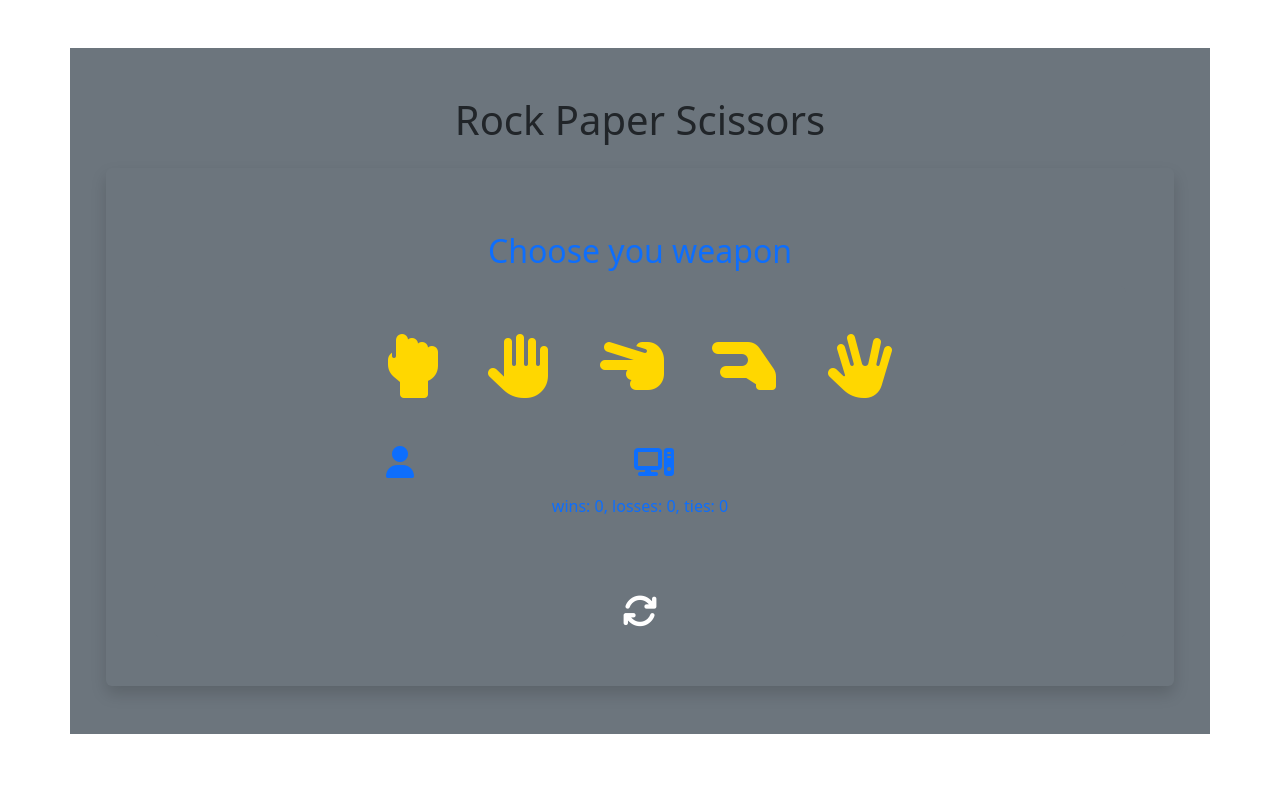
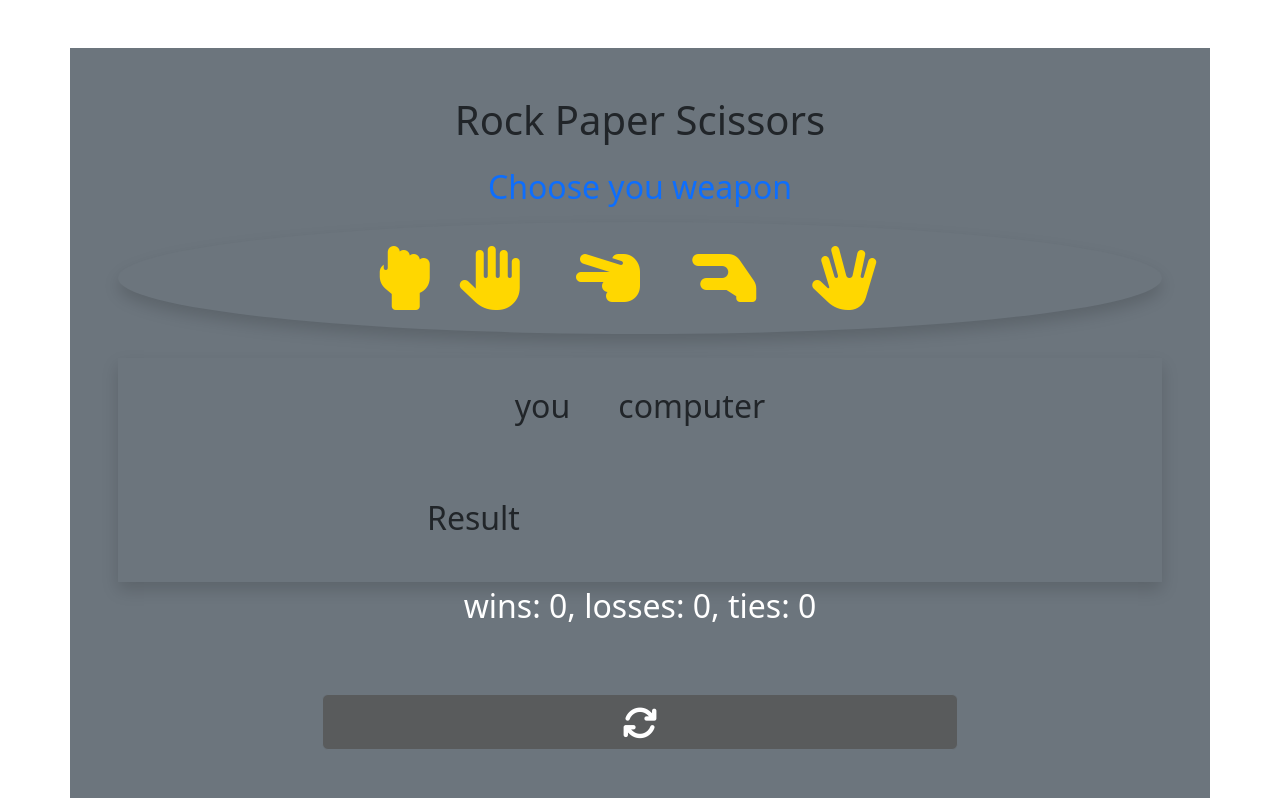
Before and after one commit to tiyotyam/Big-Bang-Theory-Game, a plain HTML site: page index.html in a window 1280 px wide. Drawn offline with nearby package versions, Linux system fonts and the light colour scheme.

Commit message:
rearange the game setup

```diff
--- a/index.html
+++ b/index.html
@@ -11,39 +11,43 @@
 </head>
 <body>
 
-  <div class="container bg-secondary mt-5 p-5">
+  <div class="container bg-secondary mt-5 p-5 text-center">
     <h1 class="text-center mb-4">Rock Paper Scissors</h1>
-    <div class="row justify-content-center rounded-2 shadow p-5">
+    <div class="">
       <!-- Player Choice Buttons -->
       <h2 class="text-center m-3 text-primary">Choose you weapon
       </h2>
-      <div class="d-flex flex-wrap bg-secondary p-4 justify-content-center text-center rounded">
+      <div class="bg-secondary shadow text-center mb-4 rounded-circle">
 
-        <i class="bg-none fas fa-hand-rock fa-4x m-4 text-center" style="color: gold;" onclick="playGame('rock')" title="rock">
+        <i class="bg-none spock fas fa-hand-rock fa-4x text-center" style="color: gold;" onclick="playGame('rock')" title="rock">
         </i>
-        <i class="bg-none fas fa-hand-paper fa-4x m-4" style="color: gold;" onclick="playGame('paper')" title="paper">
+        <i class="bg-none spock fas fa-hand-paper fa-4x m-4" style="color: gold;" onclick="playGame('paper')" title="paper">
         </i>
-        <i class="bg-none fas fa-hand-scissors fa-4x m-4" style="color: gold;" onclick="playGame('scissors')" title="scissors">
+        <i class="bg-none spock fas fa-hand-scissors fa-4x m-4" style="color: gold;" onclick="playGame('scissors')" title="scissors">
         </i>
-        <i class="bg-none fas fa-hand-lizard fa-4x m-4" style="color: gold;" onclick="playGame('lizard')" title="lizard">
+        <i class="bg-none spock fas fa-hand-lizard fa-4x m-4" style="color: gold;" onclick="playGame('lizard')" title="lizard">
         </i>
-        <i class="bg-none fas fa-hand-spock fa-4x m-4" style="color: gold;" onclick="playGame('spock')" title="spock">
+        <i class="bg-none spock fas fa-hand-spock fa-4x m-4" style="color: gold;" onclick="playGame('spock')" title="spock">
         </i>
       </div>
 <!---->
-      <div class="d-flex justify-content-evenly">
 
-        <p class="fas fa-user text-primary fs-2"><span id="you"></span></p>
-        <p class="fas fa-computer text-primary fs-2"><span id="comp"></span></p>
-        <p class="fas fa-result text-primary fs-2"><span id="result"></span></p>
+      <div class="bg-secondary shadow">
+        <div class="bg-secondary d-flex justify-content-center">
+          <p class="p-4 fs-2">you <span id="you" class="js_you"></span></p>
+          <p class="p-4 fs-2"><span id="computer" class="js_computer"></span> computer </p>
       </div>
 
-      <p class="js_score text-primary text-center"></p>
+      <div class="bg-secondary d-flex justify-content-evenly">
+        <p class="result p-4 fs-2">Result<span id=""></span></p>
+        <p class="p-4 fs-2"><span id="result"></span></p>
+      </div>
+      </div>
 
-
+      <p class="js_score fs-2 text-white text-center"></p>
 
 <!---->
-      <button class="btn text-center text-white fs-3 mt-5 btn-secondary"
+      <button class="btn text-center btn_reset text-white fs-3 mt-5 btn-secondary"
           onclick="resetScore();">
         <i class="fas fa-arrows-rotate fa-lg">
         </i>
--- a/script/app.js
+++ b/script/app.js
@@ -4,7 +4,7 @@ let score = JSON.parse(localStorage.getItem('score'))||{
     ties: 0
   };
     updateScore();
-
+    resetGame();
 
   /*this is the optional way to use like the above's or operator.
   if(!score){
@@ -93,6 +93,7 @@ function playGame(playerMove) {
     localStorage.setItem('score', JSON.stringify(score));
 
     updateScore();
+    resetGame();
 
     //store the icons in the variable
     const playerChoice = getMove(playerMove);
@@ -100,8 +101,8 @@ function playGame(playerMove) {
     const resultIcon = getResult(result);
 
     //manipulate the HTML using dom
-    document.querySelector('#you').innerHTML = playerChoice;
-    document.querySelector('#comp').innerHTML = computerChoice;
+    document.querySelector('.js_you').innerHTML = playerChoice;
+    document.querySelector('.js_computer').innerHTML = computerChoice;
     document.querySelector('#result').innerHTML = resultIcon;
 
     // //displaying the result in the popup
@@ -118,17 +119,18 @@ function getMove(move){
 
 function getResult(result){
   if (result === 'you win'){
-    return `<i class="fas fa-crown fa-lg" style="color: gold"></i>`;
+    return `<i class="fas fa-crown fa-lg" style="color: gold"></i> you win `;
   }else if (result === 'you lose'){
-    return `<i class="fas fa-frown fa-lg" style="color: black"></i>`;
+    return `<i class="fas fa-frown fa-lg" style="color: black"></i> you lose `;
   }else if (result === 'tie'){
-    return `<i class="fas fa-handshake fa-lg" style="color: rgb(116, 77, 26)"></i>`;
+    return `<i class="fas fa-handshake fa-lg" style="color: rgb(116, 77, 26)"></i> It's tie `;
   }
 }
 
 function updateScore(){
     document.querySelector('.js_score')
     .innerHTML = `wins: ${score.wins}, losses: ${score.losses}, ties: ${score.ties}`;
+
 }
 
 function pickComputerMove() {
@@ -153,4 +155,14 @@ function resetScore(){
       score.ties = 0;
       localStorage.removeItem('score');
       updateScore();
+      resetGame();
 }
+
+
+function resetGame() {
+  document.querySelector('.js_you').innerHTML = '';
+  document.querySelector('.js_computer').innerHTML = '';
+
+  // Clear result icon/message
+  document.querySelector('#result').innerHTML = '';
+}
--- a/style/style.css
+++ b/style/style.css
@@ -4,12 +4,17 @@
   transition: .2s ease-in-out;
 }
 
-i:hover{
+.spock:hover{
 color: rgba(146, 96, 2, 0.945) !important;
 transition: .2s ease-in-out;
 text-shadow: 2px 2px 7px #222, -1px -1px 2px #1f899c;
 }
-i:active{
+.spock:active{
   opacity: 0.5;
   text-shadow: 3px 3px 6px #222, -1px -1px 2px #1f899c;
 }
+
+.btn_reset{
+  width: 61%;
+    background-color: #595b5c !important;
+}
```
